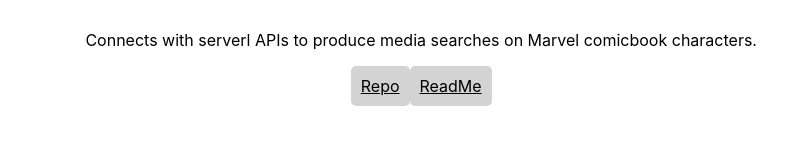
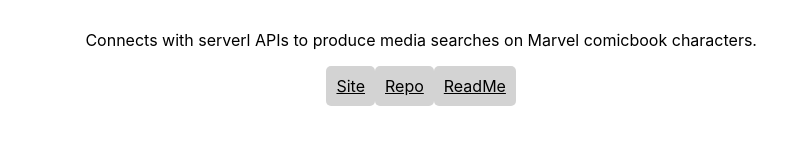
Before and after one commit to ShannStewart/ReactProfile, a React (Create React App) app: page / in a window 1280 px wide. Shown: the part 1369-1525 px from the top of the page, without its empty margins (454-1259 px from the left). Built offline with nearby package versions, Linux system fonts and the light colour scheme.

Commit message:
added site for marvel app

```diff
--- a/src/components/ProjectBank.js
+++ b/src/components/ProjectBank.js
@@ -28,6 +28,7 @@
         'project_tools': 'HTML, CSS, Javascript, jQuery, Cors',
         'details': 'Connects with serverl APIs to produce media searches on Marvel comicbook characters.',
         'links': [
+            {'name': 'Site', 'link': 'https://shannstewart.github.io/Marvel-Character-Search/'},
             {'name': 'Repo', 'link': 'https://github.com/ShannStewart/Marvel-Character-Search'},
             {'name': 'ReadMe', 'link': 'https://github.com/ShannStewart/Marvel-Character-Search/blob/master/readme.md'}
         ]
```
